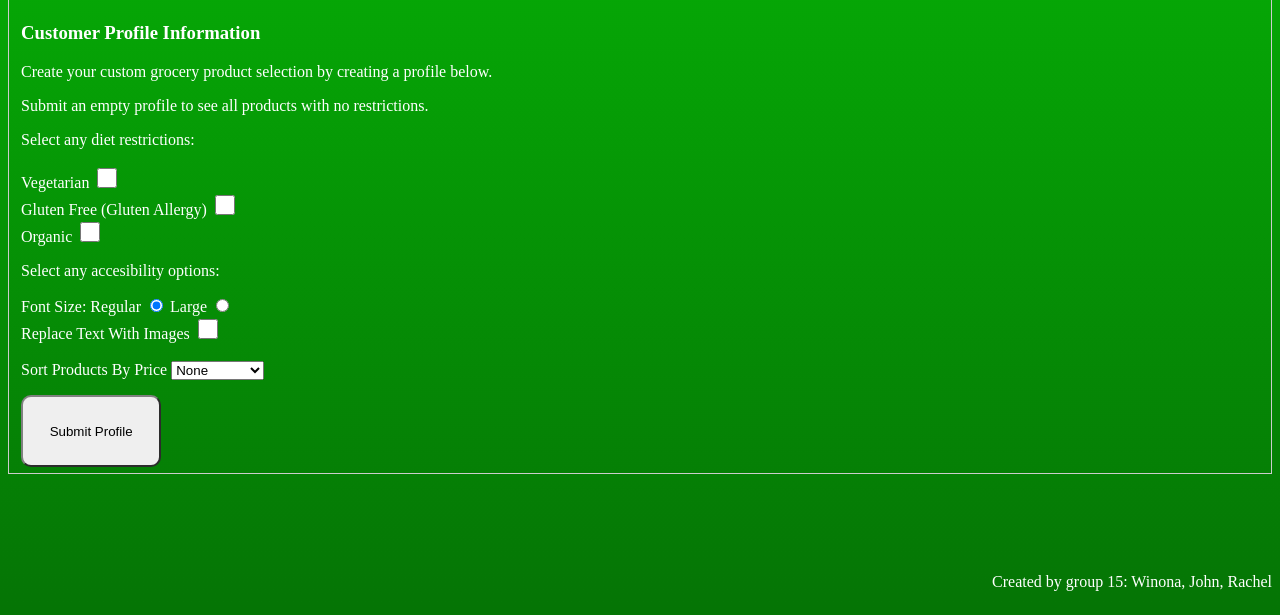
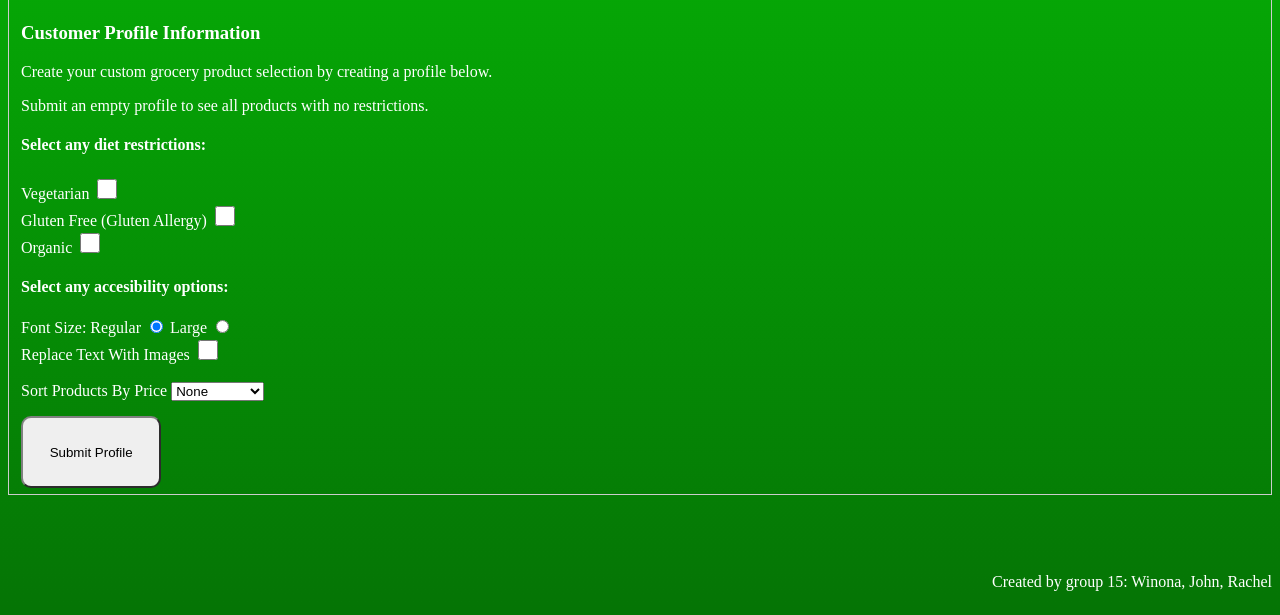
Before and after one commit to wchun055/SEG3125-lab3-Group15, a plain HTML site: page index.html in a window 1280 px wide. Both pictures are taken after a click on the button "Customer Profile". Shown: the part 201-816 px from the top of the page. Drawn offline with Linux system fonts and the light colour scheme.

Commit message:
Change some titles to headers,

```diff
--- a/index.html
+++ b/index.html
@@ -26,7 +26,7 @@
   <p>Create your custom grocery product selection by creating a profile below.</p>
   <p>Submit an empty profile to see all products with no restrictions.</p>
     <form id="myForm">
-      <p>Select any diet restrictions:</p>
+      <h4>Select any diet restrictions:</h4>
         <label>Vegetarian</label>
         <input type="checkbox" id="veggieCheck"><br>
 
@@ -36,7 +36,7 @@
         <label>Organic</label>
         <input type="checkbox" id="organicCheck"><br>
 
-        <p>Select any accesibility options:</p>
+        <h4>Select any accesibility options:</h4>
 
         <label>Font Size:</label>
         <label>Regular</label>
```
